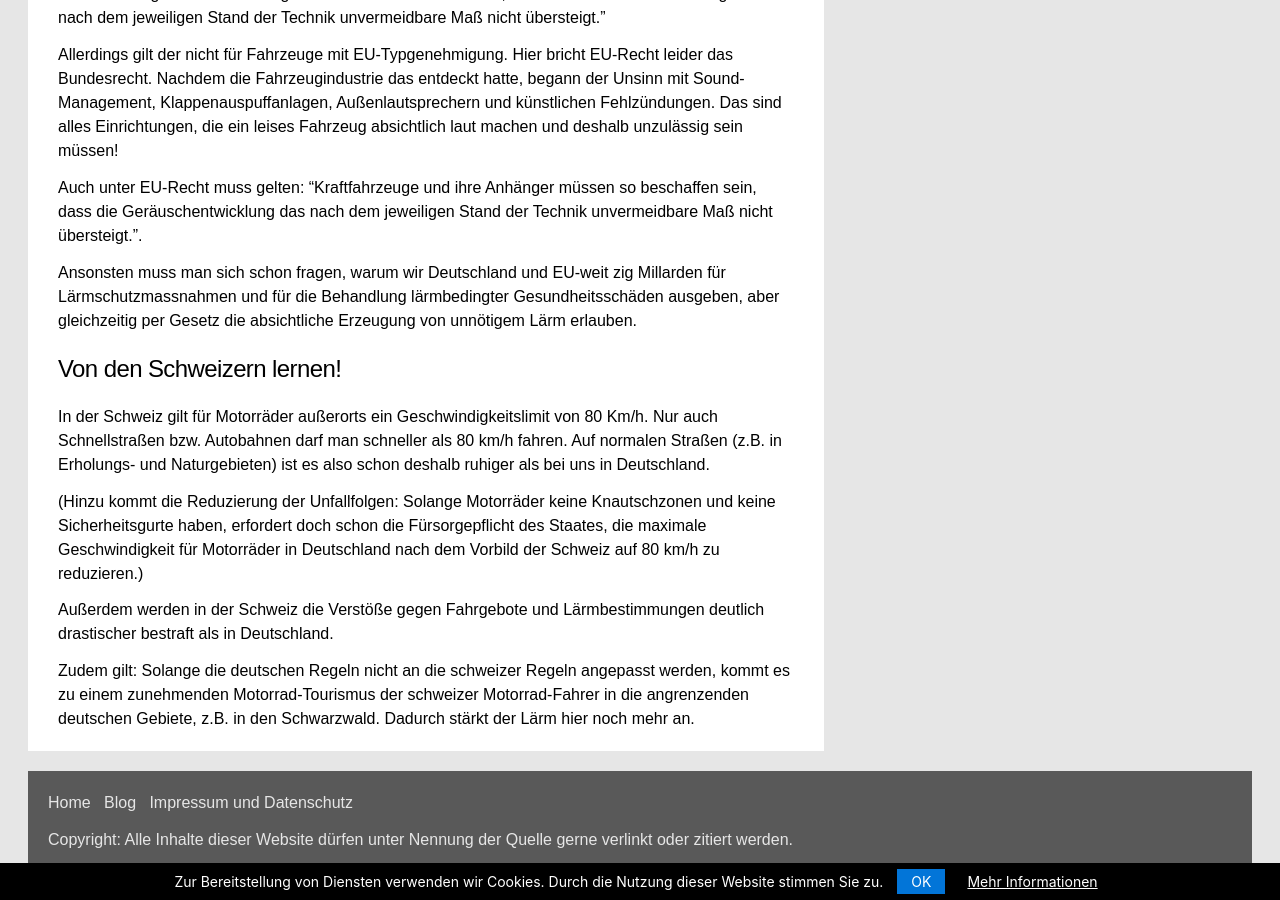
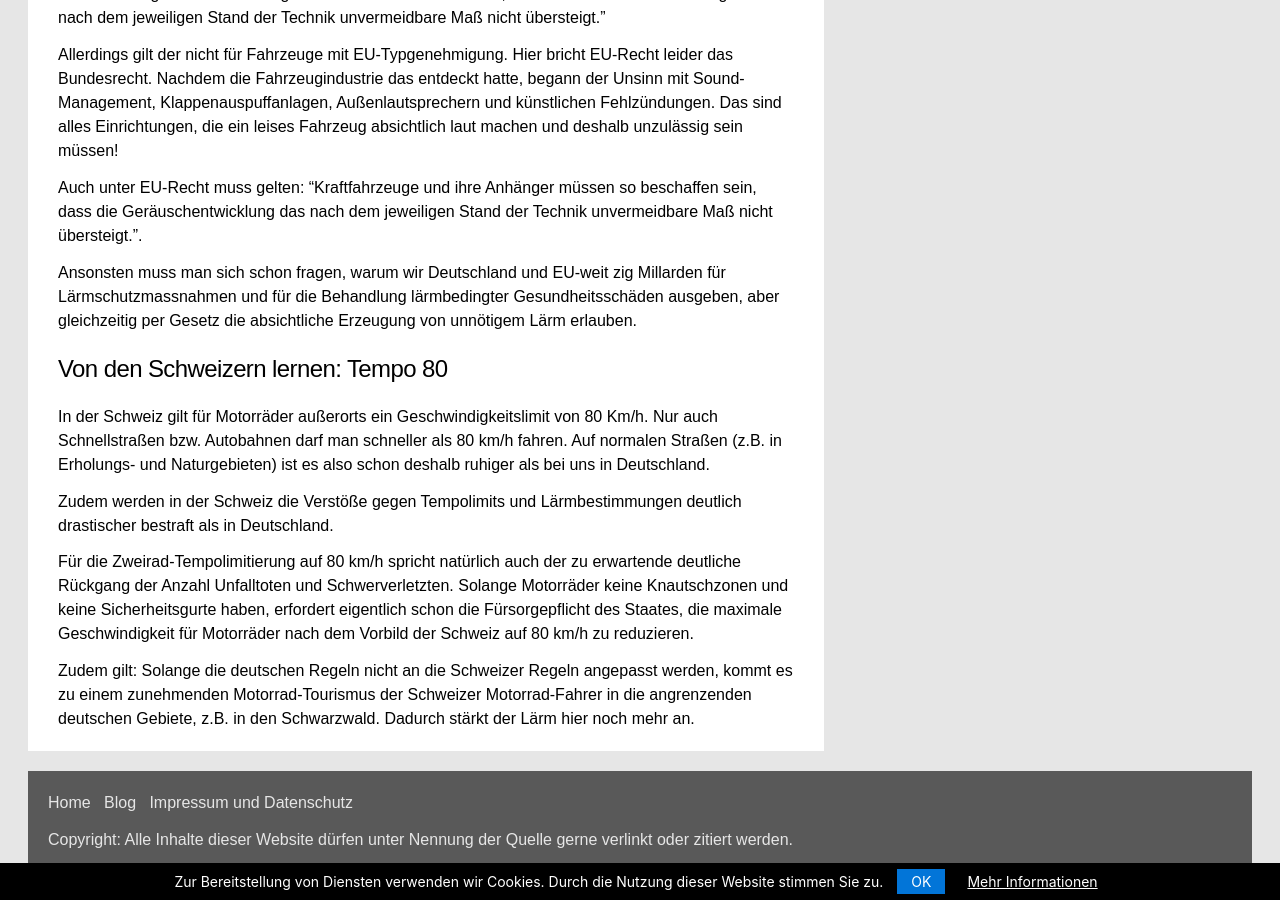
Before and after one commit to rettet-die-stille/rettet-die-stille.github.io, a Jekyll site: the page built from _posts/2020-08-03-was-gegen-motorradlaerm-helfen-wuerde-und-was-nicht.md, in a window 1280 px wide and 900 px high, scrolled down 3188 px. Built offline with Jekyll 4.4.1, drawn with Linux system fonts in a browser that asks for light colours.

Commit message:
Update 2020-08-03-was-gegen-motorradlaerm-helfen-wuerde-und-was-nicht.md

```diff
--- a/_posts/2020-08-03-was-gegen-motorradlaerm-helfen-wuerde-und-was-nicht.md
+++ b/_posts/2020-08-03-was-gegen-motorradlaerm-helfen-wuerde-und-was-nicht.md
@@ -66,12 +66,12 @@ Auch unter EU-Recht muss gelten: "Kraftfahrzeuge und ihre Anhänger müssen so b
 
 Ansonsten muss man sich schon fragen, warum wir Deutschland und EU-weit zig Millarden für Lärmschutzmassnahmen und für die Behandlung lärmbedingter Gesundheitsschäden ausgeben, aber gleichzeitig per Gesetz die absichtliche Erzeugung von unnötigem Lärm erlauben.
 
-## Von den Schweizern lernen!
+## Von den Schweizern lernen: Tempo 80
 
 In der Schweiz gilt für Motorräder außerorts ein Geschwindigkeitslimit von 80 Km/h. Nur auch Schnellstraßen bzw. Autobahnen darf man schneller als 80 km/h fahren. Auf normalen Straßen (z.B. in Erholungs- und Naturgebieten) ist es also schon deshalb ruhiger als bei uns in Deutschland.
 
-(Hinzu kommt die Reduzierung der Unfallfolgen: Solange Motorräder keine Knautschzonen und keine Sicherheitsgurte haben, erfordert doch schon die Fürsorgepflicht des Staates, die maximale Geschwindigkeit für Motorräder in Deutschland nach dem Vorbild der Schweiz auf 80 km/h zu reduzieren.)
+Zudem werden in der Schweiz die Verstöße gegen Tempolimits und Lärmbestimmungen deutlich drastischer bestraft als in Deutschland.
 
-Außerdem werden in der Schweiz die Verstöße gegen Fahrgebote und Lärmbestimmungen deutlich drastischer bestraft als in Deutschland.
+Für die Zweirad-Tempolimitierung auf 80 km/h spricht natürlich auch der zu erwartende deutliche Rückgang der Anzahl Unfalltoten und Schwerverletzten. Solange Motorräder keine Knautschzonen und keine Sicherheitsgurte haben, erfordert eigentlich schon die Fürsorgepflicht des Staates, die maximale Geschwindigkeit für Motorräder nach dem Vorbild der Schweiz auf 80 km/h zu reduzieren.
 
-Zudem gilt: Solange die deutschen Regeln nicht an die schweizer Regeln angepasst werden, kommt es zu einem zunehmenden Motorrad-Tourismus der schweizer Motorrad-Fahrer in die angrenzenden deutschen Gebiete, z.B. in den Schwarzwald. Dadurch stärkt der Lärm hier noch mehr an.
+Zudem gilt: Solange die deutschen Regeln nicht an die Schweizer Regeln angepasst werden, kommt es zu einem zunehmenden Motorrad-Tourismus der Schweizer Motorrad-Fahrer in die angrenzenden deutschen Gebiete, z.B. in den Schwarzwald. Dadurch stärkt der Lärm hier noch mehr an.
```
